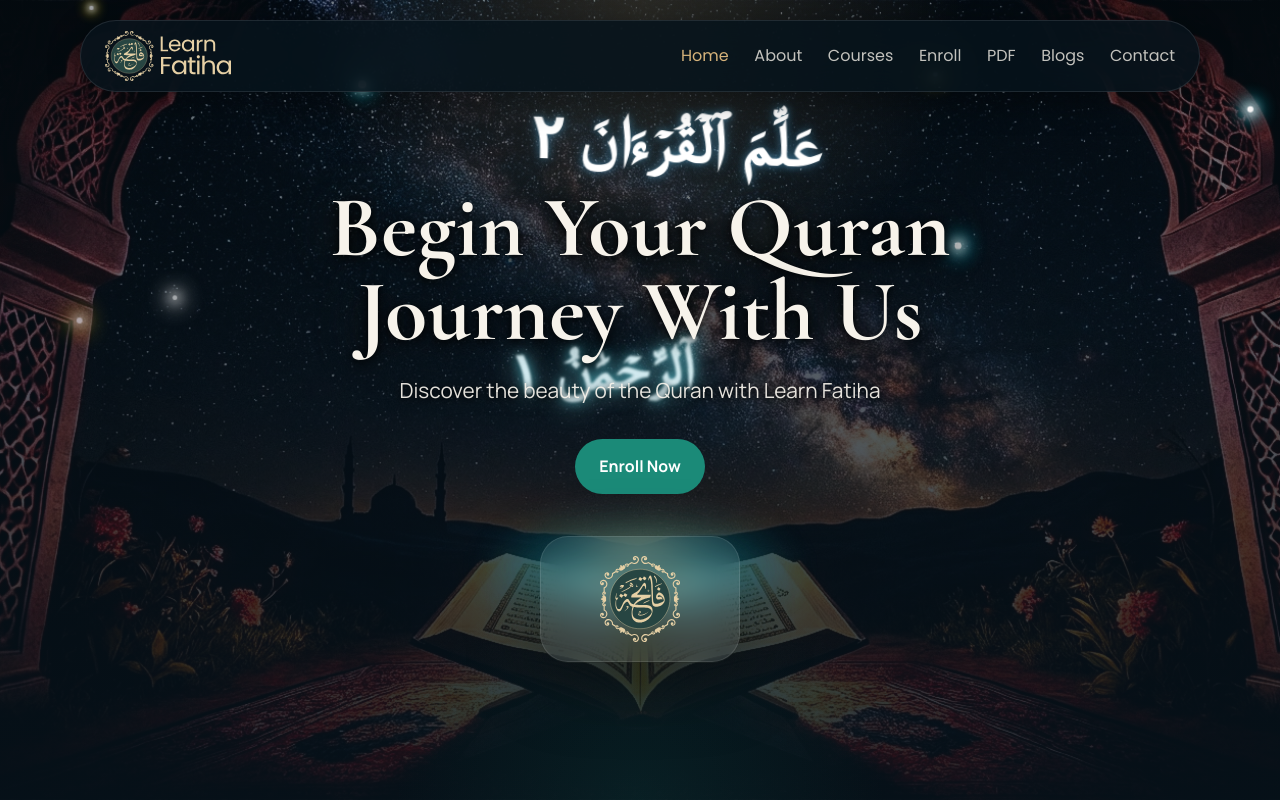
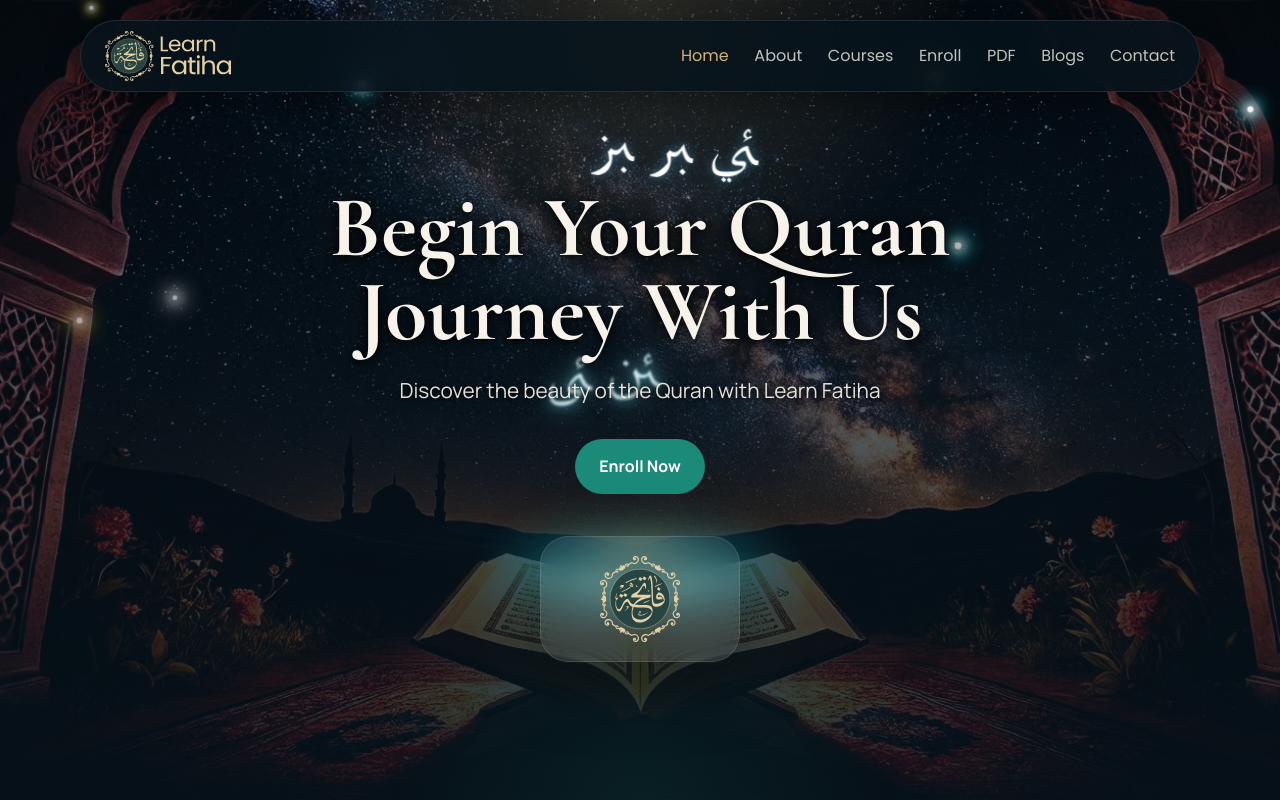
Before and after one commit to rayhan138/Learn-Fatiha-Academy-Website-, a website: page index.html in a window 1280 px wide. Shown: the top 800 px of the page. Drawn offline with nearby package versions, Linux system fonts and the light colour scheme; a web font is replaced by a local one.

Commit message:
Update falling animation to use V4 Tajweed fonts and add preloads

```diff
--- a/assets/css/quran-animation.css
+++ b/assets/css/quran-animation.css
@@ -1,13 +1,19 @@
-@import url('https://fonts.googleapis.com/css2?family=Amiri+Quran&display=swap');
 
-/* Custom Arabic Font */
+/* V4 Tajweed Fonts for Surah Ar-Rahman (Pages 531, 532) */
 @font-face {
-    font-family: 'UthmanicHafs';
-    /* The official Quran Foundation CDN link */
-    src: url('https://verses.quran.foundation/fonts/quran/hafs/uthmanic_hafs/UthmanicHafs1Ver18.woff2') format('woff2');
+    font-family: 'p531';
+    src: url('https://cdn.jsdelivr.net/gh/quran/quran.com-frontend-next@master/public/fonts/quran/hafs/v4/ot-svg/light/woff2/p531.woff2') format('woff2');
     font-weight: normal;
     font-style: normal;
-    font-display: swap; /* Ensures text remains visible during load */
+    font-display: swap;
+}
+
+@font-face {
+    font-family: 'p532';
+    src: url('https://cdn.jsdelivr.net/gh/quran/quran.com-frontend-next@master/public/fonts/quran/hafs/v4/ot-svg/light/woff2/p532.woff2') format('woff2');
+    font-weight: normal;
+    font-style: normal;
+    font-display: swap;
 }
 
 /* Pulsing Book Convergence Glow */
@@ -83,11 +89,10 @@
   line-height: 1.8;
   text-align: right;
   direction: rtl;
-  font-weight: 700;
+  font-weight: normal;
   white-space: nowrap;
   opacity: 0;
   z-index: 3;
-  font-family: 'UthmanicHafs', Arial, sans-serif;
   pointer-events: none;
   display: flex;
   flex-direction: column;
--- a/assets/js/quran-animation.js
+++ b/assets/js/quran-animation.js
@@ -1,29 +1,29 @@
 document.addEventListener("DOMContentLoaded", () => {
   // Surah Ar-Rahman Ayahs 1 through 23
   const ayahs = [
-    "ٱلرَّحۡمَٰنُ ١",
-    "عَلَّمَ ٱلۡقُرۡءَانَ ٢",
-    "خَلَقَ ٱلۡإِنسَٰنَ ٣",
-    "عَلَّمَهُ ٱلۡبَيَانَ ٤",
-    "ٱلشَّمۡسُ وَٱلۡقَمَرُ بِحُسۡبَانٖ ٥",
-    "وَٱلنَّجۡمُ وَٱلشَّجَرُ يَسۡجُدَانِ ٦",
-    "وَٱلسَّمَآءَ رَفَعَهَا وَوَضَعَ ٱلۡمِيزَانَ ٧",
-    "أَلَّا تَطۡغَوۡاْ فِي ٱلۡمِيزَانِ ٨",
-    "وَأَقِيمُواْ ٱلۡوَزۡنَ بِٱلۡقِسۡطِ وَلَا تُخۡسِرُواْ ٱلۡمِيزَانَ ٩",
-    "وَٱلۡأَرۡضَ وَضَعَهَا لِلۡأَنَامِ ١٠",
-    "فِيهَا فَٰكِهَةٞ وَٱلنَّخۡلُ ذَاتُ ٱلۡأَكۡمَامِ ١١",
-    "وَٱلۡحَبُّ ذُو ٱلۡعَصۡفِ وَٱلرَّيۡحَانُ ١٢",
-    "فَبِأَيِّ ءَالَآءِ رَبِّكُمَا تُكَذِّبَانِ ١٣",
-    "خَلَقَ ٱلۡإِنسَٰنَ مِن صَلۡصَٰلٖ كَٱلۡفَخَّارِ ١٤",
-    "وَخَلَقَ ٱلۡجَآنَّ مِن مَّارِجٖ مِّن نَّارٖ ١٥",
-    "فَبِأَيِّ ءَالَآءِ رَبِّكُمَا تُكَذِّبَانِ ١٦",
-    "رَبُّ ٱلۡمَشۡرِقَيۡنِ وَرَبُّ ٱلۡمَغۡرِبَيۡنِ ١٧",
-    "فَبِأَيِّ ءَالَآءِ رَبِّكُمَا تُكَذِّبَانِ ١٨",
-    "مَرَجَ ٱلۡبَحۡرَيۡنِ يَلۡتَقِيَانِ ١٩",
-    "بَيۡنَهُمَا بَرۡزَخٞ لَّا يَبۡغِيَانِ ٢٠",
-    "فَبِأَيِّ ءَالَآءِ رَبِّكُمَا تُكَذِّبَانِ ٢١",
-    "يَخۡرُجُ مِنۡهُمَا ٱللُّؤۡلُؤُ وَٱلۡمَرۡجَانُ ٢٢",
-    "فَبِأَيِّ ءَالَآءِ رَبِّكُمَا تُكَذِّبَانِ ٢٣"
+    { text: "ﱧ ﱨ", page: 531 },
+    { text: "ﱩ ﱪ ﱫ", page: 531 },
+    { text: "ﱬ ﱭ ﱮ", page: 531 },
+    { text: "ﱯ ﱰ ﱱ", page: 531 },
+    { text: "ﱲ ﱳ ﱴ ﱵ", page: 531 },
+    { text: "ﱶ ﱷ ﱸ ﱹ", page: 531 },
+    { text: "ﱺ ﱻ ﱼ ﱽ ﱾ", page: 531 },
+    { text: "ﱿ ﲀ ﲁ ﲂ ﲃ", page: 531 },
+    { text: "ﲄ ﲅ ﲆ ﲇ ﲈ ﲉ ﲊ", page: 531 },
+    { text: "ﲋ ﲌ ﲍ ﲎ", page: 531 },
+    { text: "ﲏ ﲐ ﲑ ﲒ ﲓ ﲔ", page: 531 },
+    { text: "ﲕ ﲖ ﲗ ﲘ ﲙ", page: 531 },
+    { text: "ﲚ ﲛ ﲜ ﲝ ﲞ", page: 531 },
+    { text: "ﲟ ﲠ ﲡ ﲢ ﲣ ﲤ", page: 531 },
+    { text: "ﲥ ﲦ ﲧ ﲨ ﲩ ﲪ ﲫ", page: 531 },
+    { text: "ﲬ ﲭ ﲮ ﲯ ﲰ", page: 531 },
+    { text: "ﲱ ﲲ ﲳ ﲴ ﲵ", page: 531 },
+    { text: "ﲶ ﲷ ﲸ ﲹ ﲺ", page: 531 },
+    { text: "ﱁ ﱂ ﱃ ﱄ", page: 532 },
+    { text: "ﱅ ﱆ ﱇ ﱈ ﱉ", page: 532 },
+    { text: "ﱊ ﱋ ﱌ ﱍ ﱎ", page: 532 },
+    { text: "ﱏ ﱐ ﱑ ﱒ ﱓ", page: 532 },
+    { text: "ﱔ ﱕ ﱖ ﱗ ﱘ", page: 532 }
   ];
 
   const container = document.getElementById('falling-ayahs');
@@ -60,7 +60,9 @@ document.addEventListener("DOMContentLoaded", () => {
     const ayahDiv = document.createElement('div');
     ayahDiv.classList.add('ayah-text');
 
-    ayahDiv.innerHTML = `<span>${ayahs[currentIndex]}</span>`;
+    const ayahData = ayahs[currentIndex];
+    ayahDiv.innerHTML = `<span>${ayahData.text}</span>`;
+    ayahDiv.style.fontFamily = `p${ayahData.page}, Arial, sans-serif`;
 
     const randomPath = Math.floor(Math.random() * 3) + 1;
     ayahDiv.classList.add(`leaf-path-${randomPath}`);
--- a/index.html
+++ b/index.html
@@ -42,10 +42,9 @@
   <!-- Preconnect to Google Fonts for faster loading -->
   <link rel="preconnect" href="https://fonts.googleapis.com">
   <link rel="preconnect" href="https://fonts.gstatic.com" crossorigin>
-
-  <!-- Preload critical fonts -->
-  <link rel="preload" href="https://fonts.googleapis.com/css2?family=Amiri+Quran&display=swap" as="style">
-  <link href="https://fonts.googleapis.com/css2?family=Amiri+Quran&display=swap" rel="stylesheet">
+  <!-- Preload critical V4 Tajweed fonts for falling animation -->
+  <link rel="preload" href="https://cdn.jsdelivr.net/gh/quran/quran.com-frontend-next@master/public/fonts/quran/hafs/v4/ot-svg/light/woff2/p531.woff2" as="font" type="font/woff2" crossorigin>
+  <link rel="preload" href="https://cdn.jsdelivr.net/gh/quran/quran.com-frontend-next@master/public/fonts/quran/hafs/v4/ot-svg/light/woff2/p532.woff2" as="font" type="font/woff2" crossorigin>
 
   <link rel="stylesheet" href="assets/css/style.css" />
   <link rel="stylesheet" href="assets/css/quran-animation.css" />
```
Also changed, not shown: assets/js/rahman_v2.json (added, +117 -0 lines).
